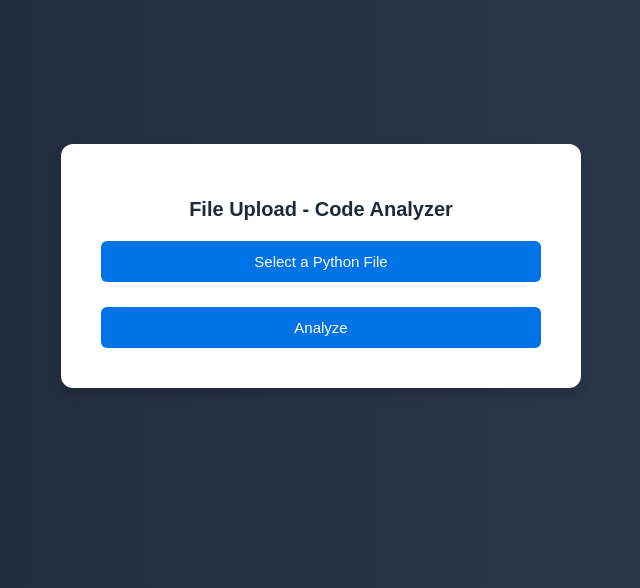
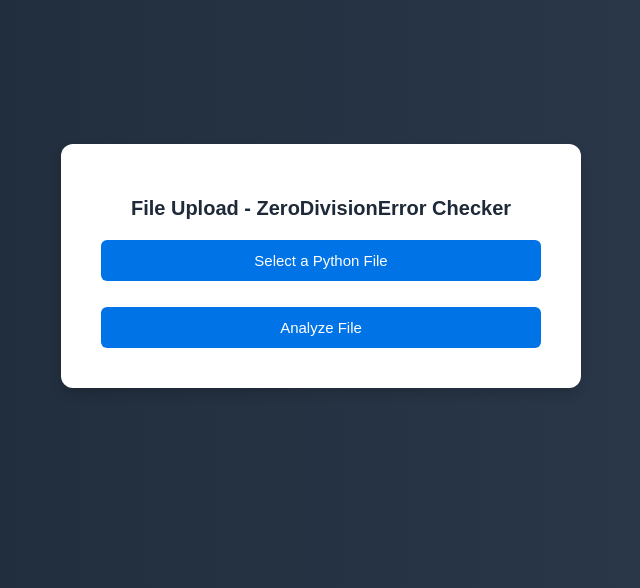
Before and after one commit to Z0mbieNick/Code-Analyzer, a Flask app: page / in a window 1280 px wide. Shown: the part 134-722 px from the top of the page, without its empty margins (319-959 px from the left). Run offline with Flask 3, Linux system fonts and the light colour scheme.

Commit message:
added a conformation

```diff
--- a/src/app/templates/index.html
+++ b/src/app/templates/index.html
@@ -3,18 +3,44 @@
 <head>
     <meta charset="UTF-8">
     <meta name="viewport" content="width=device-width, initial-scale=1.0">
-    <title>Code Analyzer</title>
+    <title>ZeroDivisionError Checker</title>
     <link rel="stylesheet" href="{{ url_for('static', filename='style.css') }}">
+    <script>
+    function checkFile() {
+        const fileInput = document.getElementById('file');
+        const message = document.getElementById('fileMessage');
+        const file = fileInput.files[0];
+
+        if (!file) {
+            message.innerHTML = '';
+            return;
+        }
+
+        if (file.name.endsWith('.py')) {
+            message.style.color = 'green';
+            message.innerHTML = '✅ Valid Python file selected.';
+        } else {
+            message.style.color = 'red';
+            message.innerHTML = '❌ Invalid file type. Please select a .py file.';
+        }
+    }
+    </script>
 </head>
 <body>
     <div class="container">
-        <h1>File Upload - Code Analyzer</h1>
+        <h1>File Upload - ZeroDivisionError Checker</h1>
+
         <form action="/" method="post" enctype="multipart/form-data">
             <div class="file-upload-wrapper">
                 <label class="file-upload-label" for="file">Select a Python File</label>
-                <input type="file" name="file" id="file">
+                <input type="file" name="file" id="file" onchange="checkFile()">
             </div>
-            <input type="submit" value="Analyze">
+
+            <!-- Message after selecting file -->
+            <p id="fileMessage" style="font-weight: bold; margin-bottom: 10px;"></p>
+
+            <!-- Upload/Analyze button -->
+            <input type="submit" id="submitButton" value="Analyze File">
         </form>
     </div>
 </body>
--- a/src/app/views.py
+++ b/src/app/views.py
@@ -1,31 +1,62 @@
-from flask import render_template, request
+from flask import Flask, render_template, request, redirect, url_for, session
 import os
 import ast
-from app import app   # ← THIS imports the real app
+from app import app
 from app.models import SecurityChecker
+
+# Enable sessions
+app.secret_key = 'your_secret_key'  # Needed for flashing info across requests
 
 @app.route('/', methods=['GET', 'POST'])
 def index():
     if request.method == 'POST':
         if 'file' not in request.files:
-            return "No file part uploaded.", 400  # Always return
+            return "No file part uploaded.", 400
         file = request.files['file']
         if file.filename == '':
             return "No file selected.", 400
-        if file and (file.filename.endswith('.py') or file.filename.endswith('.html')):
+        if file and file.filename.endswith('.py'):
             filepath = os.path.join(app.config['UPLOAD_FOLDER'], file.filename)
             file.save(filepath)
             return analyze_file(filepath)
         else:
-            return "Invalid file type. Only .py or .html files allowed.", 400
+            return "Invalid file type. Only .py files allowed.", 400
+
     return render_template('index.html')
 
+
+@app.route('/upload', methods=['POST'])
+def upload_file():
+    if 'file' not in request.files:
+        return "No file part uploaded.", 400
+    file = request.files['file']
+    if file.filename == '':
+        return "No file selected.", 400
+    if file and file.filename.endswith('.py'):
+        filepath = os.path.join(app.config['UPLOAD_FOLDER'], file.filename)
+        file.save(filepath)
+        session['success_message'] = "✅ File successfully uploaded!"
+        session['uploaded_file'] = file.filename
+        return redirect(url_for('index'))
+    else:
+        return "Invalid file type. Only .py files allowed.", 400
+
+@app.route('/analyze', methods=['POST'])
+def analyze():
+    filename = session.get('uploaded_file')
+    if not filename:
+        return "No file uploaded yet.", 400
+
+    filepath = os.path.join(app.config['UPLOAD_FOLDER'], filename)
+    return analyze_file(filepath)
 
 def analyze_file(filepath):
     with open(filepath, 'r', encoding='utf-8') as f:
         code = f.read()
+
     tree = ast.parse(code)
     checker = SecurityChecker(code)
-    checker.visit(tree)          # <-- you forgot (tree) here!
-    checker.run_regex_checks()   # <-- regex patterns run
-    return render_template('results.html', issues=checker.issues)  # <-- and return the result page!
+    checker.visit(tree)
+    checker.run_regex_checks()
+
+    return render_template('results.html', issues=checker.issues)
```
Also changed, not shown: src/app/templates/results.html (+7 -5 lines).
